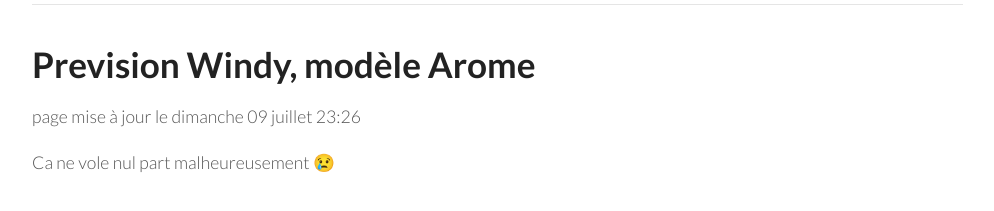
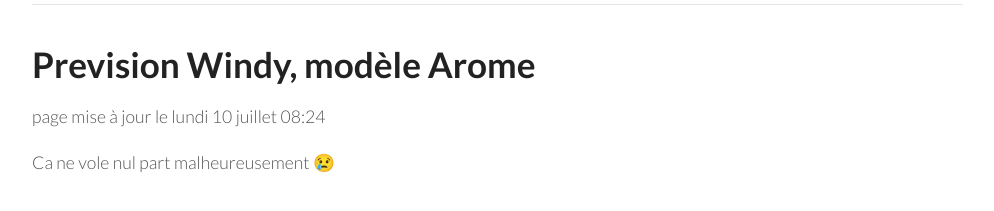
Before and after one commit to parapente-dans-le-nord/parapente-dans-le-nord.github.io, a Jekyll site: the page built from index.markdown, in a window 1280 px wide. Shown: the part 137-348 px from the top of the page, without its empty margins (26-1020 px from the left). Built offline with Jekyll 4.4.1, drawn with Linux system fonts in a browser that asks for light colours.

Commit message:
update index.markdown

```diff
--- a/all.markdown
+++ b/all.markdown
@@ -7,4 +7,4 @@ title:  "Tous les spots"
 {: .links}
 
 # Prevision Windy, modèle Arome
-page mise à jour le dimanche 09 juillet 23:26
+page mise à jour le lundi 10 juillet 08:24
--- a/index.markdown
+++ b/index.markdown
@@ -7,7 +7,7 @@ title:  "Ou ça vole"
 {: .links}
 
 # Prevision Windy, modèle Arome
-page mise à jour le dimanche 09 juillet 23:26
+page mise à jour le lundi 10 juillet 08:24
 
 
 Ca ne vole nul part malheureusement 😢
```
